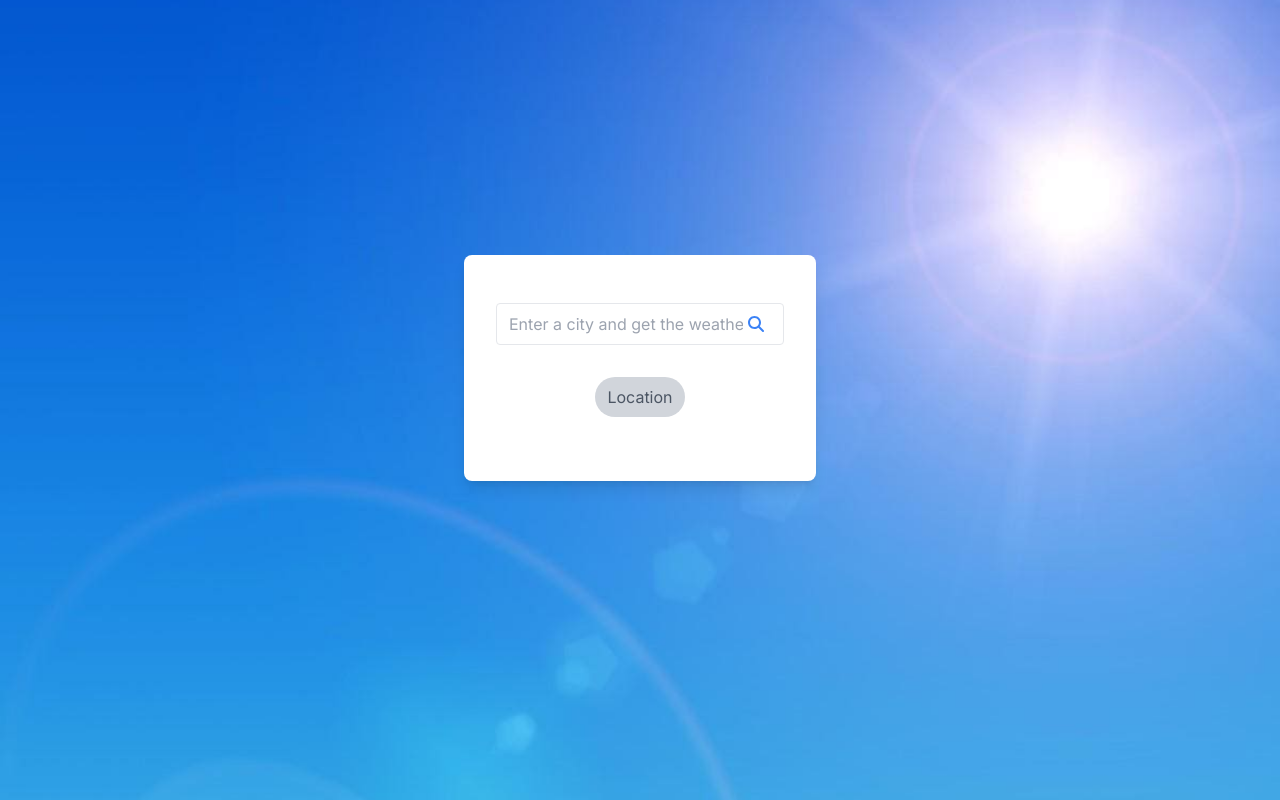
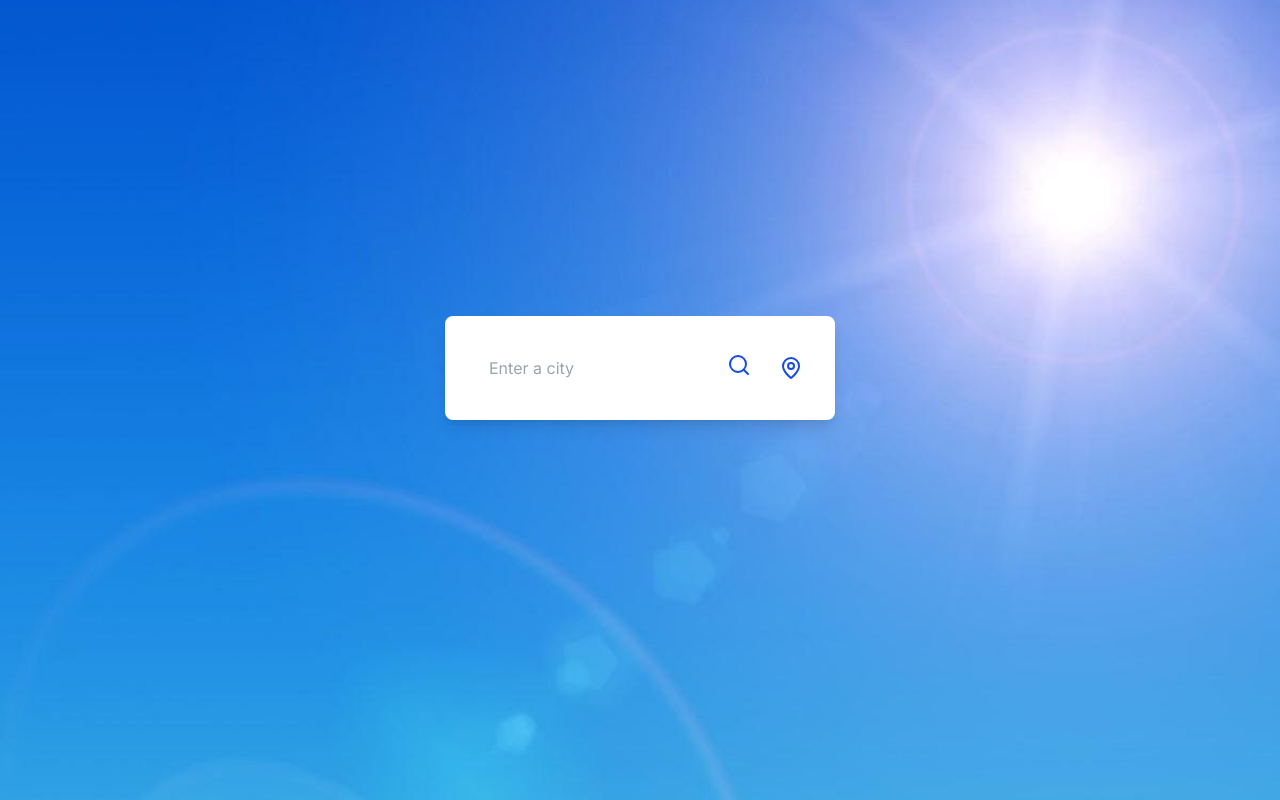
Before and after one commit to DaveCode87/weather-app, a Next.js app: page / in a window 1280 px wide. Built offline with nearby package versions, Linux system fonts and the light colour scheme.

Commit message:
(fix UI)

```diff
--- a/package.json
+++ b/package.json
@@ -19,6 +19,7 @@
     "autoprefixer": "10.4.16",
     "eslint": "8.49.0",
     "eslint-config-next": "13.5.2",
+    "lucide-react": "^0.292.0",
     "next": "13.5.2",
     "postcss": "8.4.30",
     "react": "18.2.0",
--- a/src/app/globals.css
+++ b/src/app/globals.css
@@ -25,3 +25,52 @@ body {
     )
     rgb(var(--background-start-rgb));
 }
+
+
+.weather-card {
+  width: 200px; /* Imposta una larghezza fissa per la card */
+  height: 250px; /* Imposta un'altezza fissa per la card */
+  padding: 20px; /* Aggiunge spazio interno alla card */
+  background: linear-gradient(to bottom, #2196F3, #FFC107); /* Gradient dall'azzurro al giallo */
+  border: 1px solid #ccc; /* Aggiunge un bordo */
+  border-radius: 10px; /* Aggiunge un bordo arrotondato */
+  box-shadow: 0 4px 8px rgba(0, 0, 0, 0.2); /* Aggiunge una leggera ombra */
+  transition: transform 0.2s, font-family 0.2s; /* Aggiunge una transizione all'ingrandimento e al font */
+  cursor: pointer; /* Cambia il cursore al passaggio del mouse */
+  font-family: "YourFontName", sans-serif; /* Cambia il font del testo */
+}
+
+.weather-card:hover {
+  transform: scale(1.05); /* Ingrandisce la card al passaggio del mouse */
+}
+
+.weather-card h3 {
+  font-size: 1.5rem; /* Dimensione del testo per l'elemento h3 */
+  color: #333; /* Cambia il colore del testo */
+}
+
+.weather-card p {
+  margin: 10px 0; /* Aggiunge spazio tra i paragrafi */
+  font-size: 1rem; /* Cambia la dimensione del testo per i paragrafi */
+  color: #555; /* Cambia il colore del testo */
+}
+
+.gradient-bg {
+  background: linear-gradient(to bottom, #2196F3, #FFC107); /* Gradient dall'azzurro al giallo */
+}
+
+/* Stili CSS personalizzati per WeatherCard */
+.weather-card {
+  /* ... altri stili rimangono invariati ... */
+  background: linear-gradient(to bottom, #2196F3, #FFC107); /* Applica il gradient */
+}
+
+/* Stili CSS personalizzati per il campo di input */
+.input-field {
+  width: 100%; /* Fai in modo che il campo di input riempia l'intera larghezza */
+  padding: 10px; /* Aggiunge spazio interno al campo di input */
+  background: transparent; /* Imposta lo sfondo trasparente */
+  border: none; /* Rimuovi il bordo */
+  color: #000; /* Cambia il colore del testo */
+  font-size: 16px; /* Imposta la dimensione del testo */
+}
--- a/src/app/page.tsx
+++ b/src/app/page.tsx
@@ -6,6 +6,7 @@ import WeatherInfo from "./shared/WeatherInfo";
 import { FontAwesomeIcon } from "@fortawesome/react-fontawesome";
 import { fetchWeatherByCity, fetchWeatherByCoords } from "./shared/Api"; // Importa le funzioni di fetch API
 import "../../fontawesome";
+import { MapPin ,Search } from "lucide-react";
 
 export default function Home() {
   const [city, setCity] = useState<string>("");
@@ -49,6 +50,12 @@ export default function Home() {
     }
   };
 
+  const handleEnterPress = (e: React.KeyboardEvent<HTMLInputElement>) => {
+    if (e.key === "Enter") {
+      handleButtonClick();
+    }
+  };
+
   useEffect(() => {
     if (weatherData && weatherData.list && weatherData.list[0]) {
       switch (weatherData.list[0].weather[0].main.toLowerCase()) {
@@ -75,41 +82,44 @@ export default function Home() {
       }}
     >
       <div className="min-h-screen bg-cover bg-center flex flex-col justify-center items-center">
-        <div className="bg-white p-8 rounded-lg shadow-lg text-center">
-          <div className="relative mt-4">
+        <div className="bg-white p-8 rounded-lg shadow-lg text-center flex ">
+          <div className="relative m-auto mr-4 flex-row">
             <input
-              className="w-full px-3 py-2 pr-10 border rounded focus:outline-none focus:border-blue-500 text-black"
+              className="w-full px-3 py-2 pr-10 rounded focus:outline-none focus:border-blue-500 text-black"
               type="text"
-              placeholder="Enter a city and get the weather below"
+              placeholder="Enter a city"
               value={city}
               onChange={handleCityChange}
+              onKeyDown={handleEnterPress}
             />
             <div className="absolute right-3 top-1/2 transform -translate-y-1/2">
               <button
-                className="bg-transparent text-blue-500 font-semibold px-2 py-1 rounded hover:bg-blue-100"
+                className="relative m-auto text-gray-600 cursor-pointer"
                 onClick={handleButtonClick}
               >
-                <FontAwesomeIcon icon="search" className="text-blue-500" />
+                <Search color="#174be8"/>
               </button>
             </div>
           </div>
+          <div
+            className="relative m-auto text-gray-600 cursor-pointer"
+            onClick={() => {
+              getCurrentLocationWeather();
+            }}
+          >
+            <MapPin size="24" color="#174be8"/>{" "}
+          </div>
+        </div>
 
-          <label className="bg-center flex justify-center items-center p-8 space-x-2 cursor-pointer">
-            <button
-              className="bg-gray-300 text-gray-600 px-3 py-2 rounded-full hover:bg-blue-500 hover:text-white"
-              onClick={() => {
-                getCurrentLocationWeather();
-              }}
-            >
-              Location
-            </button>
-          </label>
-          {weatherData && weatherData.list && weatherData.list[0] ? (
-            <div className="mt-4">
-              <WeatherInfo weatherData={weatherData} />
+        {/* {weatherData && weatherData.list && weatherData.list[0] ? (
+          <div className=" p-4 rounded-lg text-black mt-4">
+            <div className=" p-4 rounded-lg  text-center m-2">
+              <h3>{weatherData.city.name}</h3>
+              <p>Temperature: {Math.round(weatherData.list[0].main.temp)}°C</p>
             </div>
-          ) : null}
-        </div>
+          </div>
+        ) : null} */}
+
         <div className="my-8"></div>
         {weatherData && weatherData.list && weatherData.list[0] ? (
           <div className="bg-opacity-75 p-4 rounded-lg text-black">
--- a/src/app/shared/WeatherCard.tsx
+++ b/src/app/shared/WeatherCard.tsx
@@ -4,7 +4,7 @@ import { WeatherCardProps } from "./weatherData";
 
 function WeatherCard({ forecast }:WeatherCardProps) {
   return (
-    <div className="bg-white p-4 rounded-lg shadow-lg text-center m-2">
+    <div className="weather-card bg-white p-4 rounded-lg shadow-lg text-center m-2">
       <h3>{new Date(forecast.dt * 1000).toLocaleDateString()}</h3>
       <p>Temperature: {Math.round(forecast.main.temp)}°C</p>
       <p>Conditions: {forecast.weather[0].description}</p>
```
Also changed, not shown: 1 other file (tests, documents, lock files or other folders).
